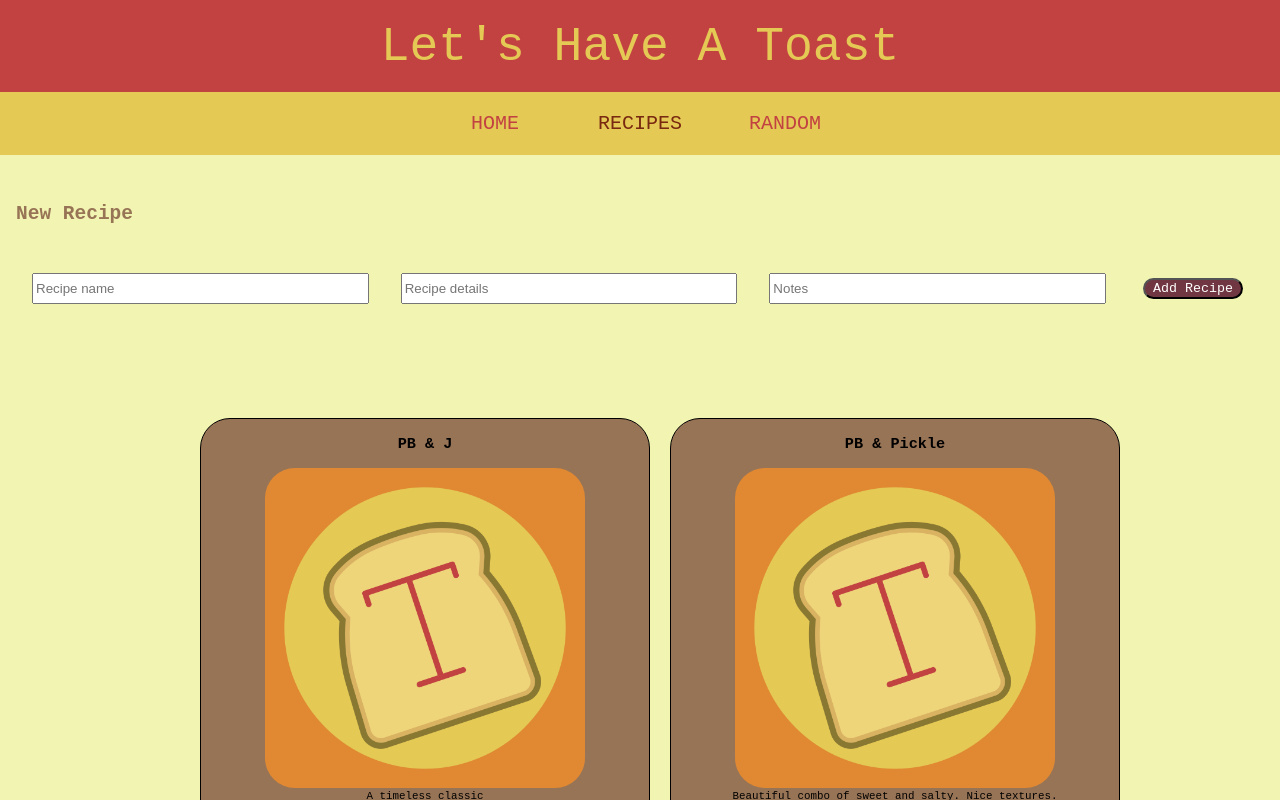
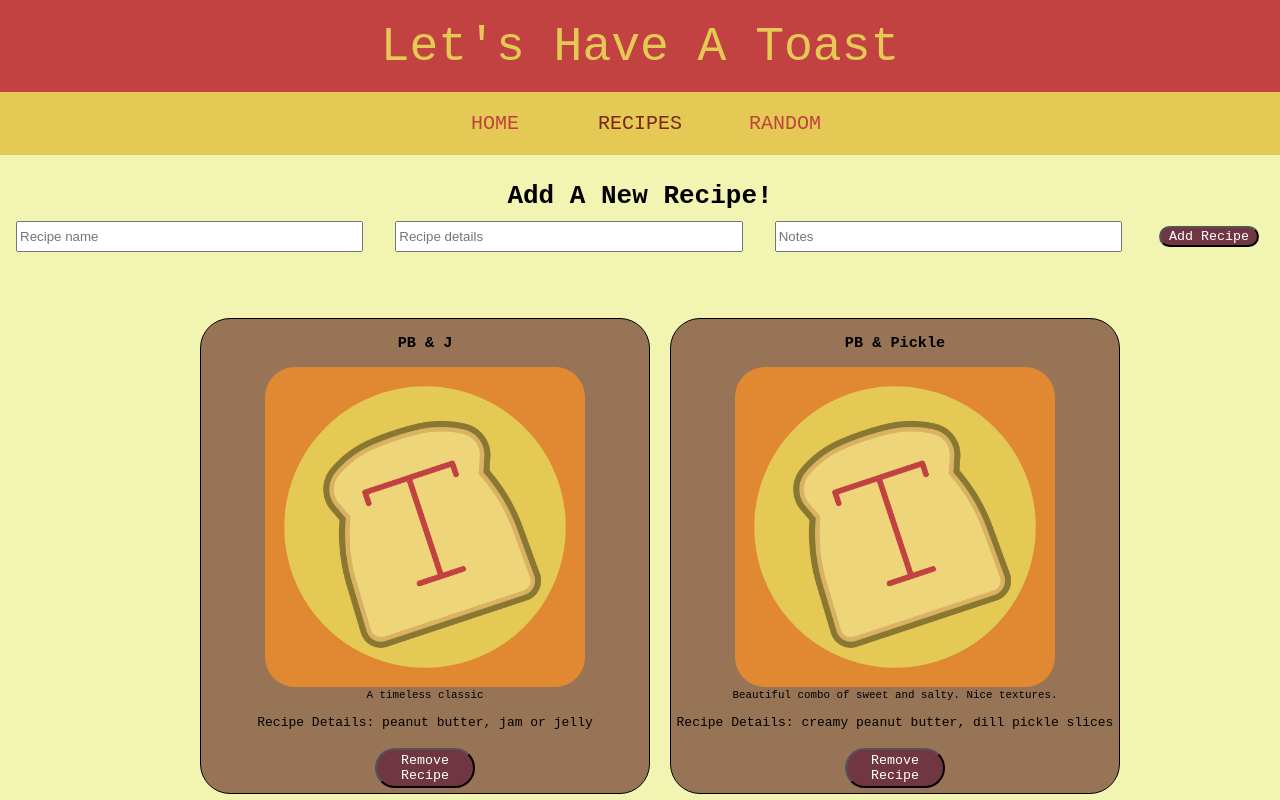
Before and after one commit to elidcraig/lets-have-a-toast, a React (Create React App) app: page /recipes in a window 1280 px wide. Shown: the top 800 px of the page. Built offline with nearby package versions, Linux system fonts and the light colour scheme; data requests are answered from the project's data file.

Commit message:
formatted form

```diff
--- a/src/components/NewRecipeForm.css
+++ b/src/components/NewRecipeForm.css
@@ -1,8 +1,13 @@
 .new-recipe-form{
-    padding: 2rem 1rem;
+    text-align: center;
+    padding: 1rem 1rem;
 }
 
-.new-recipe-form form {
+.new-recipe-form h1 {
+    margin: 10px 0px;
+}
+
+.new-recipe-form__form {
     display: flex;
     justify-content: center;
 }
@@ -18,6 +23,5 @@
     background-color: #703642;
     color: white;
     font-family: monospace;
-
     border-radius: 30px;
 }
--- a/src/components/NewRecipeForm.js
+++ b/src/components/NewRecipeForm.js
@@ -47,8 +47,8 @@ function NewRecipeForm({onAddRecipe}) {
 
   return (
     <div className="new-recipe-form">
-      <h2>New Recipe</h2>
-      <form className="new-recipe-form" onSubmit={handleSubmit}>
+      <h1>Add A New Recipe!</h1>
+      <form className="new-recipe-form__form" onSubmit={handleSubmit}>
         <input onChange={handleOnChangeName}type="text" name="name" placeholder="Recipe name" />
         <input onChange={handleOnChangeDetails} type="text" name="recipe-details" placeholder="Recipe details" />
         <input onChange={handleOnNotes} type="text" name="notes" placeholder="Notes" />
```
